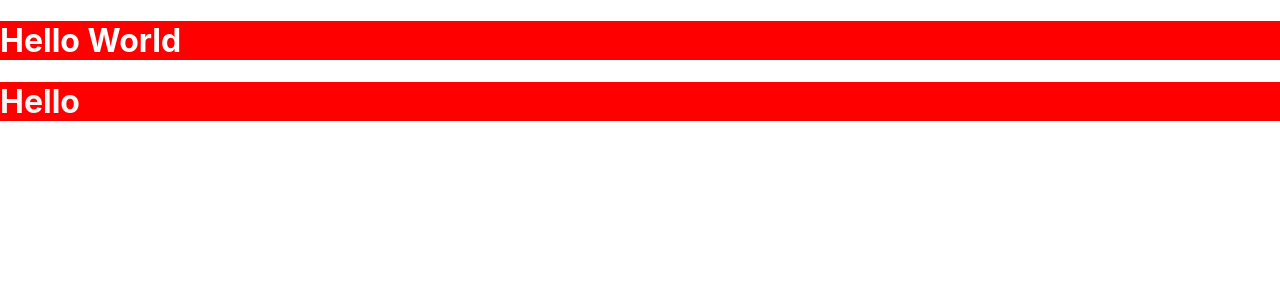
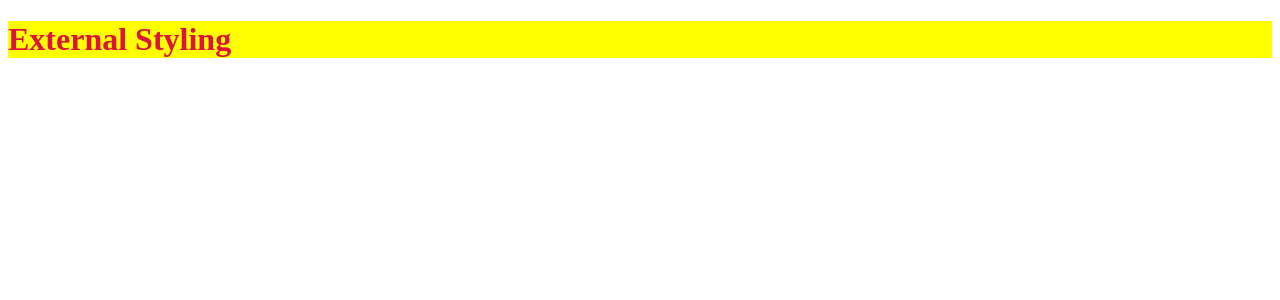
Before and after one commit to ROHITSABI/myapp-p, a React (Create React App) app: page / in a window 1280 px wide. Shown: the top 300 px of the page. Built offline with nearby package versions, Linux system fonts and the light colour scheme.

Commit message:
external-styling

```diff
--- a/src/App.js
+++ b/src/App.js
@@ -1,9 +1,7 @@
 function App() {
-  let mystyle = { color: "white", background: "red" };
   return (
     <div>
-      <h1 style={mystyle}>Hello World</h1>
-      <h1 style={{ color: "whitesmoke", background: "red" }}>Hello</h1>
+      <h1 className="beautify">External Styling</h1>
     </div>
   );
 }
--- a/src/index.css
+++ b/src/index.css
@@ -1,13 +1,4 @@
-body {
-  margin: 0;
-  font-family: -apple-system, BlinkMacSystemFont, 'Segoe UI', 'Roboto', 'Oxygen',
-    'Ubuntu', 'Cantarell', 'Fira Sans', 'Droid Sans', 'Helvetica Neue',
-    sans-serif;
-  -webkit-font-smoothing: antialiased;
-  -moz-osx-font-smoothing: grayscale;
+.beautify{
+  color: crimson;
+  background-color: yellow;
 }
-
-code {
-  font-family: source-code-pro, Menlo, Monaco, Consolas, 'Courier New',
-    monospace;
-}
```
